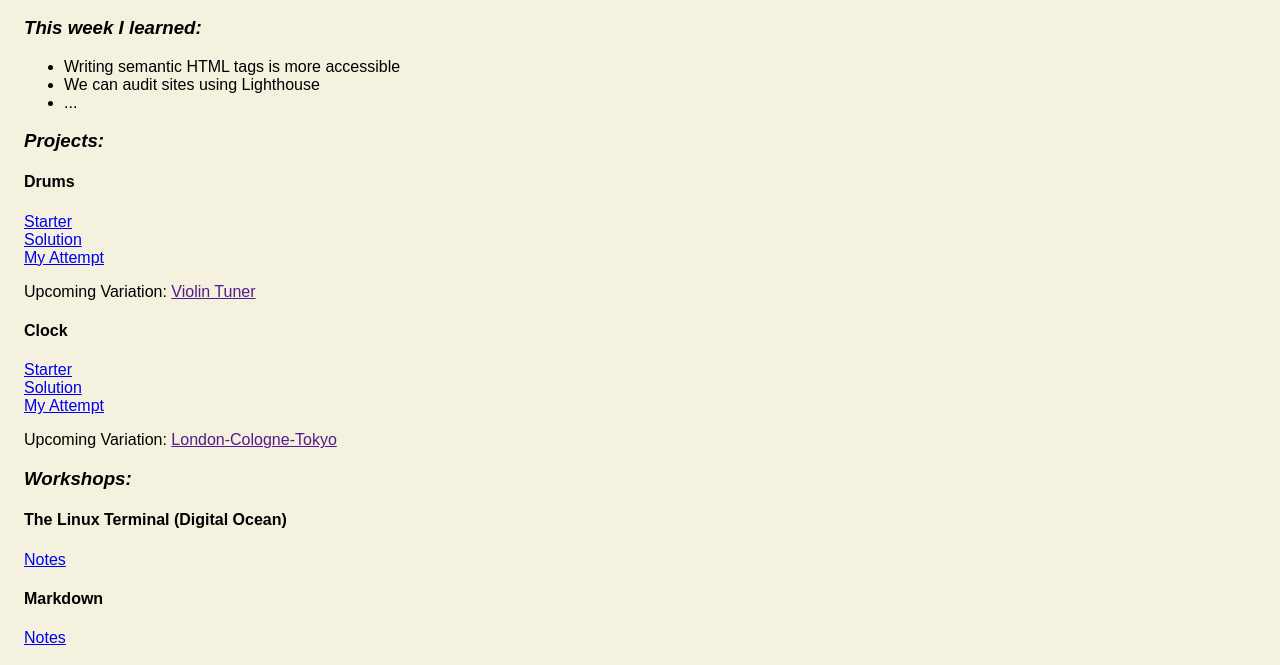
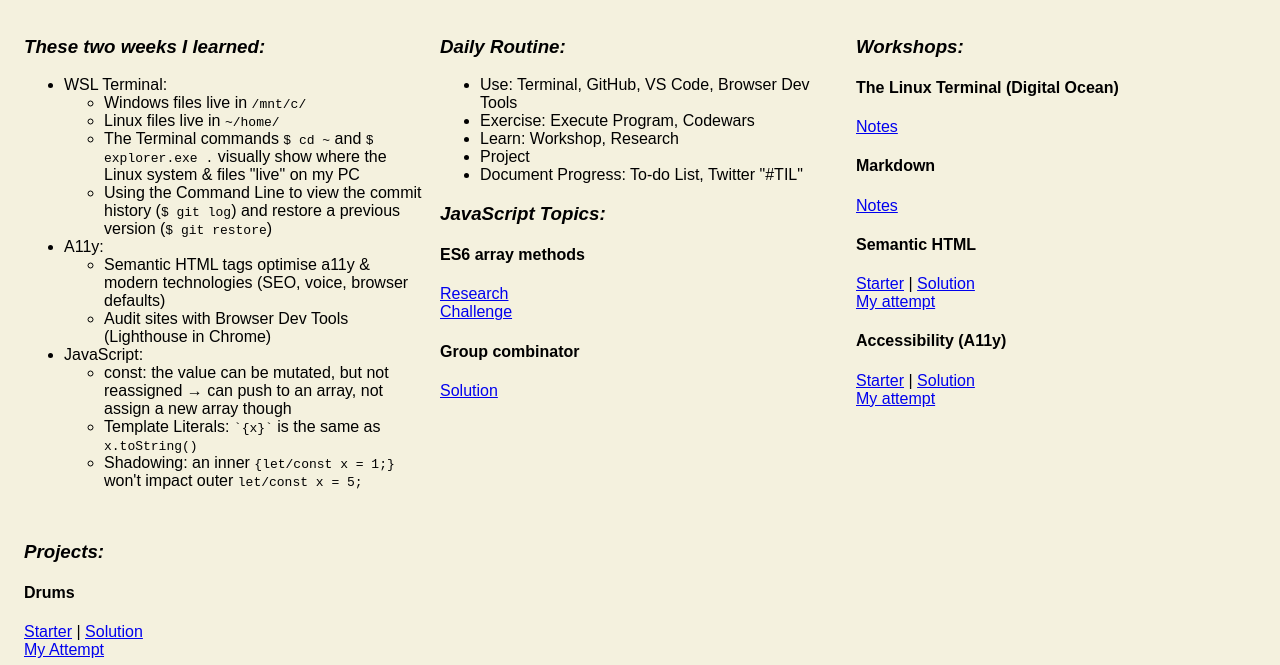
Before and after one commit to 0bubbles0/fac22-pre-projects, a plain HTML site: page week-01-02/week-01-02.html in a window 1280 px wide. Shown: the part 127-792 px from the top of the page. Drawn offline with Linux system fonts and the light colour scheme.

Commit message:
Repo Tidy: set up weekly template, week-03

```diff
--- a/week-01-02/week-01-02.html
+++ b/week-01-02/week-01-02.html
@@ -15,38 +15,69 @@
     <h2>Documenting my Progress</h2>
   </header>
 
-  <main>
+  <main class="grid-parent">
     <!--Summary-->
     <section>
-      <h3>This week I learned:</h3>
+      <h3>These two weeks I learned:</h3>
       <ul>
-        <li>Writing semantic HTML tags is more accessible</li>
-        <li>We can audit sites using Lighthouse</li>
-        <li>...</li>
+        <li>WSL Terminal:
+          <ul>
+            <li>Windows files live in <code>/mnt/c/</code></li>
+            <li>Linux files live in <code>~/home/</code></li>
+            <li>The Terminal commands <code>$ cd ~</code> and <code>$ explorer.exe .</code> visually show where the
+              Linux system & files "live" on
+              my PC</li>
+            <li>Using the Command Line to view the commit history (<code>$ git log</code>) and restore a previous
+              version (<code>$ git restore</code>)</li>
+          </ul>
+        </li>
+        <li>A11y:
+          <ul>
+            <li>Semantic HTML tags optimise a11y & modern technologies (SEO, voice, browser defaults)</li>
+            <li>Audit sites with Browser Dev Tools (Lighthouse in Chrome)</li>
+          </ul>
+        </li>
+        <li>JavaScript:
+          <ul>
+            <li>const: the value can be mutated, but not reassigned &rarr; can push to an array, not assign a new
+              array though</li>
+            <li>Template Literals: <code>`{x}`</code> is the same as <code>x.toString()</code></li>
+            <li>Shadowing: an inner <code>{let/const x = 1;}</code> won't impact outer
+              <code>let/const x = 5;</code>
+            </li>
+          </ul>
+        </li>
+
       </ul>
+      <!--
+      <li></li>
+      <li></li>
+    -->
     </section>
 
-    <!--Projects-->
+
+    <!--Challenges-->
     <section>
-      <h3>Projects:</h3>
+      <h3>Daily Routine:</h3>
+      <ul>
+        <li>Use: Terminal, GitHub, VS Code, Browser Dev Tools</li>
+        <li>Exercise: Execute Program, Codewars</li>
+        <li>Learn: Workshop, Research</li>
+        <li>Project</li>
+        <li>Document Progress: To-do List, Twitter "#TIL"</li>
+      </ul>
 
-      <h4>Drums</h4>
-      <a href="projects/drumkit/starter-01-JavaScript Drum Kit/index-START.html" target="_blank">Starter</a>
+      <h3>JavaScript Topics:</h3>
+      <h4>ES6 array methods</h4>
+      <a href="https://github.com/0bubbles0/fac22-pre-projects/blob/main/week-01-02/challenges/es6-array.md"
+        target="_blank">Research</a>
       <br>
-      <a href="projects/drumkit/starter-01-JavaScript Drum Kit/index-FINISHED.html" target="_blank">Solution</a>
-      <br>
-      <a href="projects/drumkit/attempt/index-drum-attempt.html" target="_blank">My Attempt</a>
-      <br>
-      <p> Upcoming Variation: <a href="" target="_blank">Violin Tuner</a></p>
+      <a href="https://github.com/0bubbles0/fac22-pre-projects/blob/main/week-01-02/challenges/es6-array.js"
+        target="_blank">Challenge</a>
 
-      <h4>Clock</h4>
-      <a href="projects/clock/index-START.html" target="_blank">Starter</a>
-      <br>
-      <a href="projects/clock/index-FINISHED.html" target="_blank">Solution</a>
-      <br>
-      <a href="projects/clock/index-attempt.html" target="_blank">My Attempt</a>
-      <br>
-      <p> Upcoming Variation: <a href="" target="_blank">London-Cologne-Tokyo</a></p>
+      <h4>Group combinator</h4>
+      <a href="https://github.com/0bubbles0/fac22-pre-projects/blob/main/week-01-02/challenges/groupings.js"
+        target="_blank">Solution</a>
     </section>
 
 
@@ -63,43 +94,47 @@
 
       <h4>Semantic HTML</h4>
       <a href="workshops/html-workshop/semantic-html/challenge.html" target="_blank">Starter</a>
-      <br>
+      |
       <a href="workshops/html-workshop/semantic-html/solution/solution.html" target="_blank">Solution</a>
       <br>
       <a href="workshops/html-workshop/semantic-html/attempt-barbara/html-attempt.html" target="_blank">My attempt</a>
 
       <h4>Accessibility (A11y)</h4>
       <a href="workshops/accessibility-workshop/learn-a11y/index.html" target="_blank">Starter</a>
-      <br>
+      |
       <a href="workshops/accessibility-workshop/learn-a11y/solution/index.html" target="_blank">Solution</a>
       <br>
       <a href="workshops/accessibility-workshop/attempt-barbara/a11y-attempt.html" target="_blank">My attempt</a>
     </section>
 
 
-    <!--Challenges-->
+    <!--Projects-->
     <section>
-      <h3>JavaScript Topics:</h3>
-      <h4>ES6 array methods</h4>
-      <a href="https://github.com/0bubbles0/fac22-pre-projects/blob/main/week-01-02/challenges/es6-array.md"
-        target="_blank">Research</a>
+      <h3>Projects:</h3>
+
+      <h4>Drums</h4>
+      <a href="projects/drumkit/starter-01-JavaScript Drum Kit/index-START.html" target="_blank">Starter</a>
+      |
+      <a href="projects/drumkit/starter-01-JavaScript Drum Kit/index-FINISHED.html" target="_blank">Solution</a>
       <br>
-      <a href="https://github.com/0bubbles0/fac22-pre-projects/blob/main/week-01-02/challenges/es6-array.js"
-        target="_blank">Challenge</a>
+      <a href="projects/drumkit/attempt/index-drum-attempt.html" target="_blank">My Attempt</a>
+      <p> Upcoming Variation: <a href="" target="_blank">Violin Tuner</a></p>
 
-      <h4>Group combinator</h4>
-      <a href="https://github.com/0bubbles0/fac22-pre-projects/blob/main/week-01-02/challenges/groupings.js"
-        target="_blank">Solution</a>
+      <h4>Clock</h4>
+      <a href="projects/clock/index-START.html" target="_blank">Starter</a>
+      |
+      <a href="projects/clock/index-FINISHED.html" target="_blank">Solution</a>
+      <br>
+      <a href="projects/clock/index-attempt.html" target="_blank">My Attempt</a>
+      <p> Upcoming Variation: <a href="" target="_blank">London-Cologne-Tokyo</a></p>
     </section>
 
   </main>
 
   <footer>
     <p>
-      Back to <a href="../index.html">Home</a>
-    </p>
-    <p>
-      View the <a href="https://github.com/0bubbles0/fac22-pre-projects/tree/main/week-01">GitHub Repository</a>
+      Back to <a href="../index.html">Home</a> | View in the <a
+        href="https://github.com/0bubbles0/fac22-pre-projects/tree/main/week-01">GitHub Repository</a>
     </p>
   </footer>
 
--- a/weekly.css
+++ b/weekly.css
@@ -12,3 +12,10 @@ footer {
   margin-top: 2vh;
   border-top: 1px solid gray;
 }
+
+/*Layout*/
+.grid-parent {
+  display: grid;
+  grid-template-columns: repeat(auto-fill, minmax(350px, 1fr));
+  gap: 1em;
+}
```
Also changed, not shown: index.html (+24 -2 lines), week-00/week-00.html (added, +61 -0 lines), week-00/week00README.md (added, +1 -0 lines), week-03/week-03.html (added, +61 -0 lines), week-03/week03README.md (added, +1 -0 lines).
